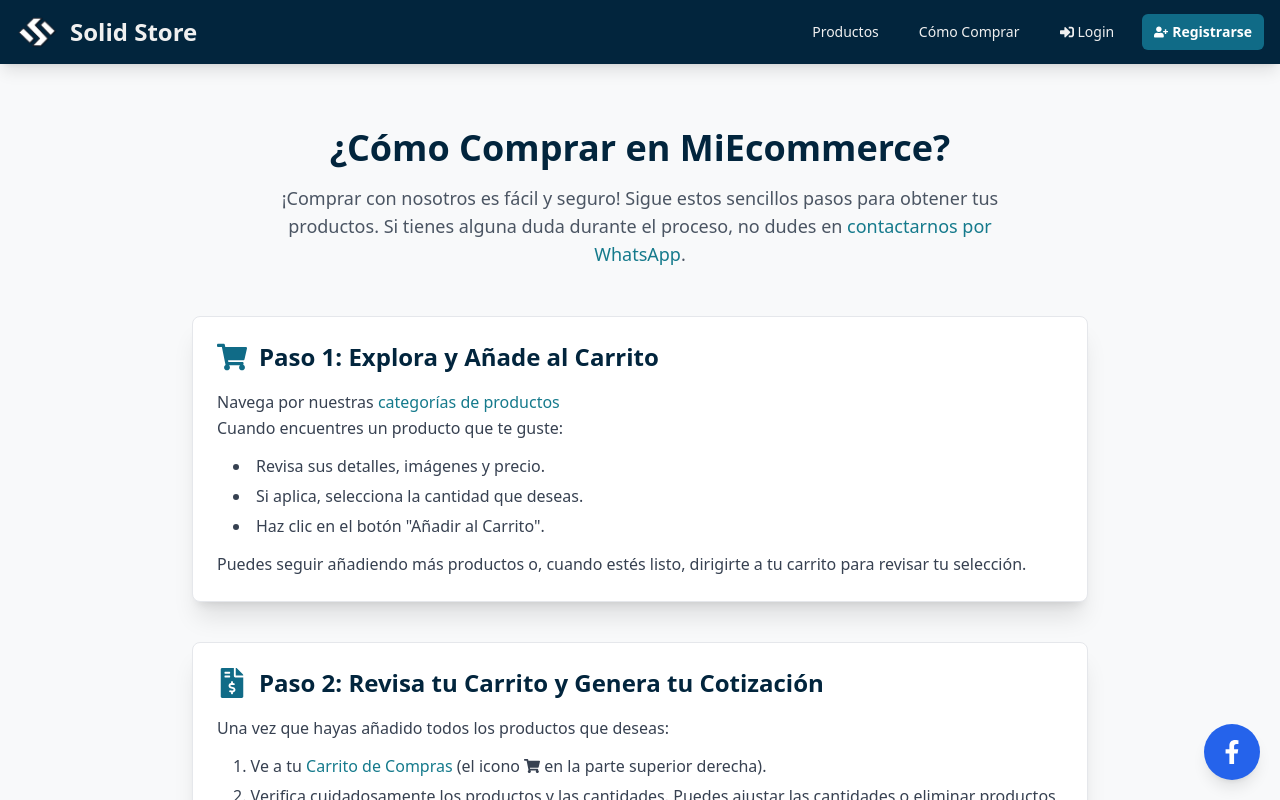
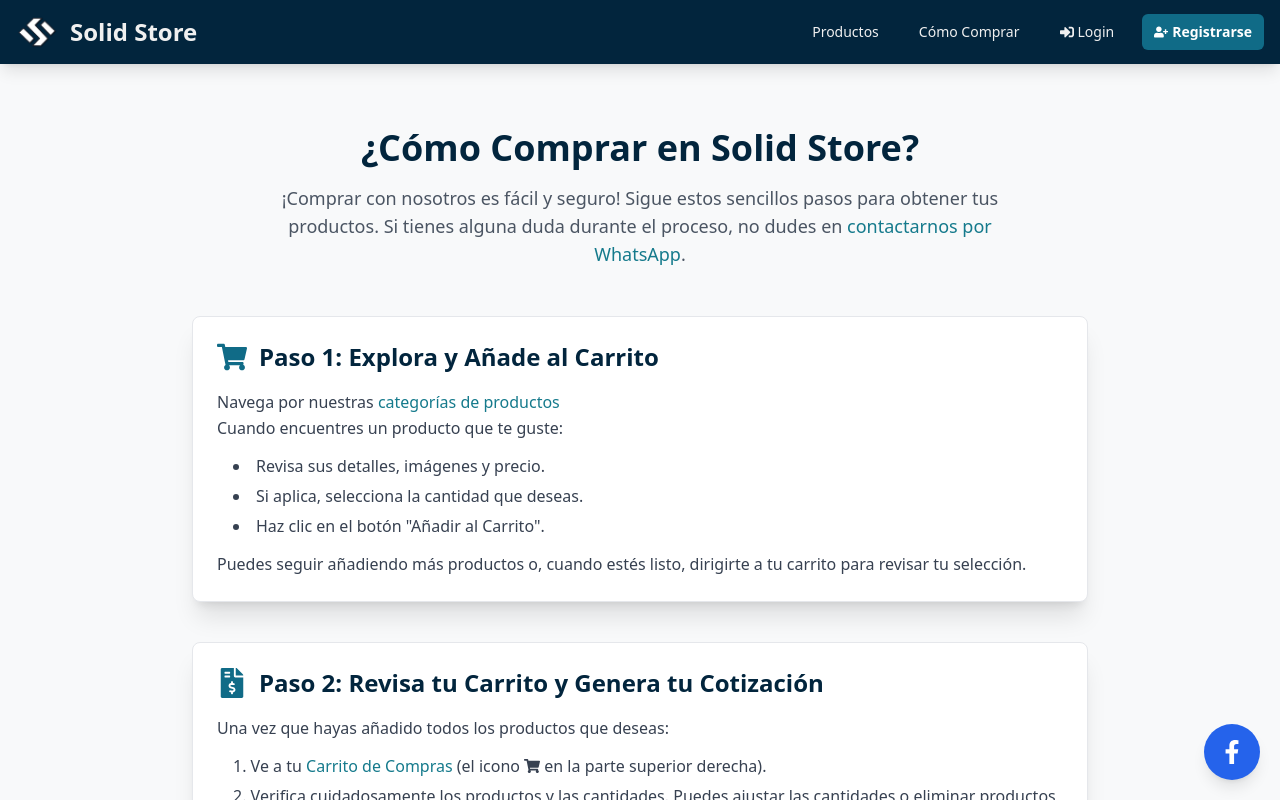
Before and after one commit to dairof7/mi-ecommerce-frontend, a React (Vite) app: page /como-comprar in a window 1280 px wide. Shown: the top 800 px of the page. Built offline with nearby package versions, Linux system fonts and the light colour scheme; no server answers.

Commit message:
update ecommerce name
Signed-off-by: dairof7 <dairof7@gmail.com>

```diff
--- a/src/pages/HowToBuyPage.jsx
+++ b/src/pages/HowToBuyPage.jsx
@@ -39,7 +39,7 @@
 
 // Configuración de WhatsApp (idealmente desde variables de entorno o un archivo de configuración)
 const WHATSAPP_NUMBER = import.meta.env.VITE_WHATSAPP_NUMBER || "TU_NUMERO_DE_WHATSAPP_CON_CODIGO_PAIS"; // Ej: "573001234567"
-const WHATSAPP_MESSAGE_HOWTOBUY = "Hola, tengo una pregunta sobre el proceso de compra en MiEcommerce.";
+const WHATSAPP_MESSAGE_HOWTOBUY = "Hola, tengo una pregunta sobre el proceso de compra en Solid Store.";
 
 // Componente de Sección Reutilizable
 const Section = ({ title, icon, children, id }) => (
@@ -63,7 +63,7 @@
     <div className="container mx-auto py-8 px-4">
       <header className="text-center mb-12">
         <h1 className="text-3xl sm:text-4xl font-bold text-color-primary mb-4">
-          ¿Cómo Comprar en MiEcommerce?
+          ¿Cómo Comprar en Solid Store?
         </h1>
         <p className="text-lg text-gray-600 max-w-3xl mx-auto">
           ¡Comprar con nosotros es fácil y seguro! Sigue estos sencillos pasos para obtener tus productos.
```
